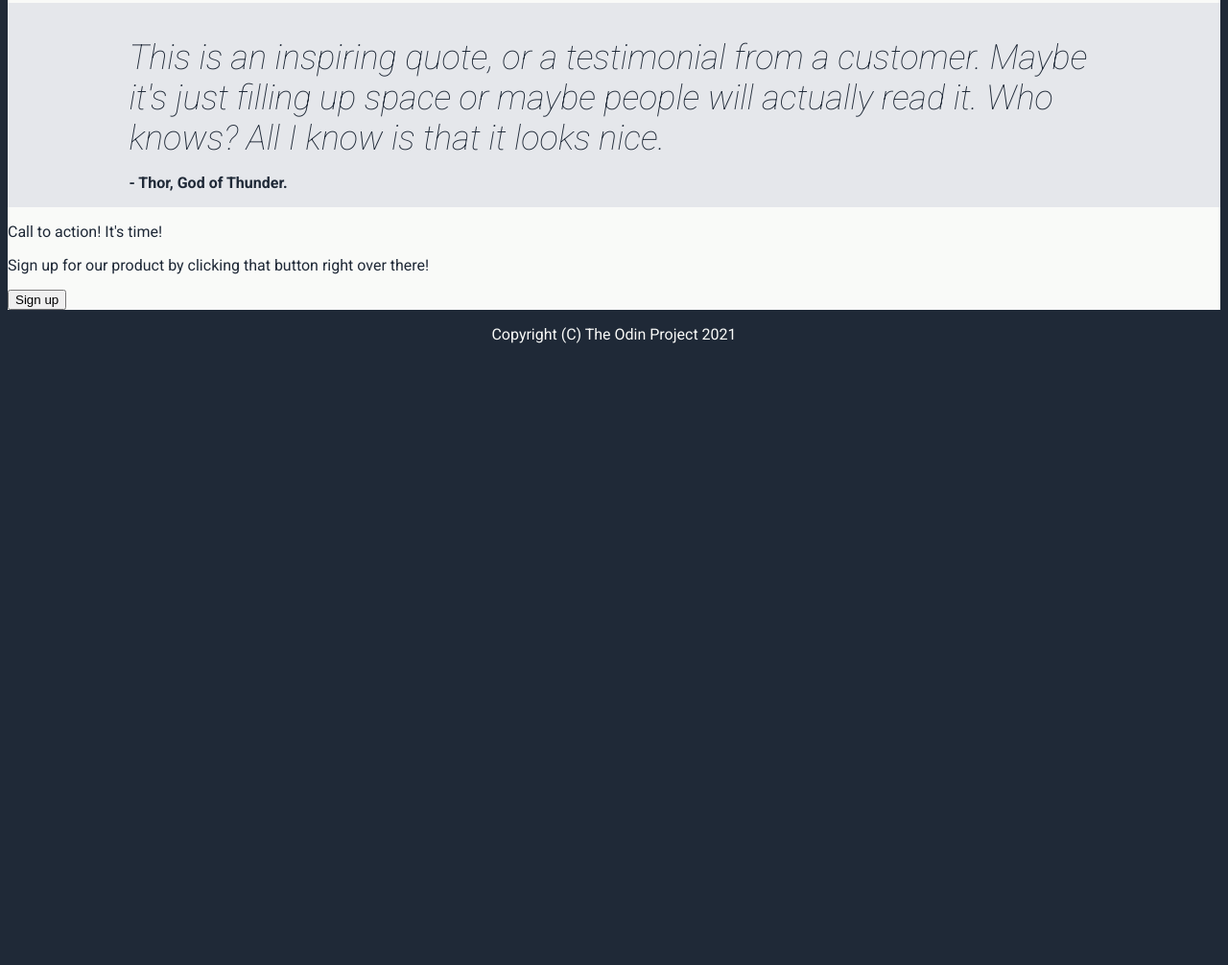
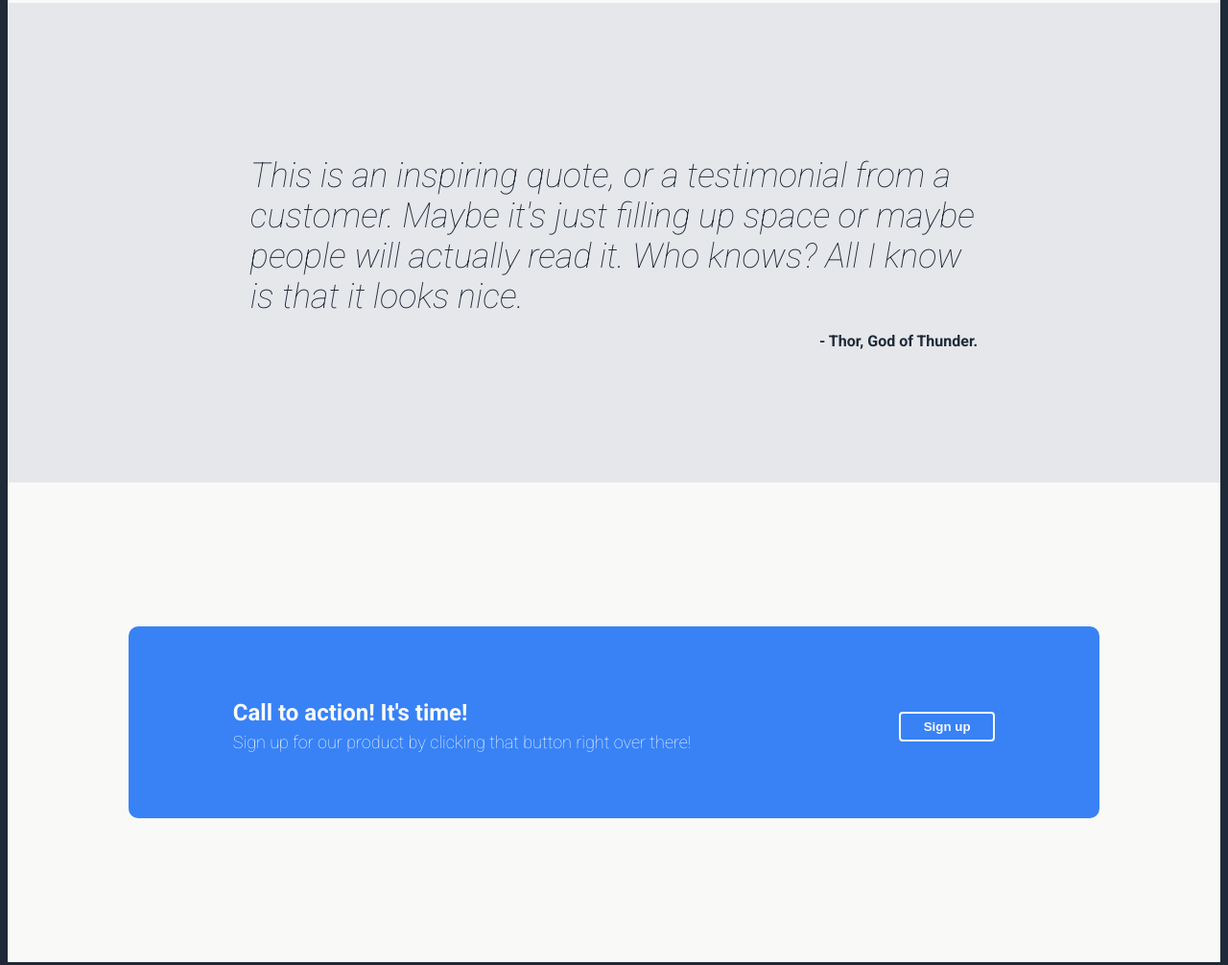
Before and after one commit to bBob21/odin-landing-page, a plain HTML site: page index.html in a window 1280 px wide. Shown: the part 1065-2071 px from the top of the page at 96% size. Before the commit the page ends 1456 px from the top, so only its background shows below. Drawn offline with Linux system fonts and the light colour scheme.

Commit message:
Added styling for action section and fixed margins in hero text

```diff
--- a/index.html
+++ b/index.html
@@ -74,9 +74,15 @@
         </div>
 
         <div class="action">
-            <p class="actiontext">Call to action! It's time!</p>
-            <p class="actionsub">Sign up for our product by clicking that button right over there!</p>
-            <button>Sign up</button>
+            <div class="resizer">
+                <div class="actionbox">
+                    <div>
+                        <p class="actiontext">Call to action! It's time!</p>
+                        <p class="actionsub">Sign up for our product by clicking that button right over there!</p>
+                    </div>
+                    <button class="actionbutton">Sign up</button>
+                </div>
+            </div>
         </div>
     </div>
 
--- a/style.css
+++ b/style.css
@@ -46,7 +46,7 @@ body{
     margin:0px;
 }
 .herosub{
-    margin:0px;
+    margin:10px 0;
     font-size:18px;
     color:#cbcdd0;
 
@@ -57,7 +57,7 @@ body{
     color:#f9faf8;
     font-weight: bold;
     border-radius: 4px;
-    border:none;
+    border:2px solid #3882f6;
     padding:6px;
     width:100px;
 }
@@ -107,7 +107,14 @@ body{
     background-color: #e5e7eb;
     color:#1f2937;
 }
-
+.quote .resizer{
+    height:500px;
+    justify-content: center;
+    display:flex;
+    margin-left:20%;
+    flex-direction: column;
+    width:60%;
+}
 .quotetext{
     font-size:36px;
     color:#1f2937;
@@ -124,6 +131,43 @@ body{
     background-color: #f9faf8;
     color:#1f2937;
 }
+.action .resizer{
+    height:500px;
+    justify-content: center;
+    align-items: center;
+    display:flex;
+}
+.actionbox{
+    display:flex;
+    background-color: #3882f6;
+    border-radius: 10px;
+    width: 100%;
+    height:40%;
+    justify-content:space-around;
+    align-items: center;
+}
+.actiontext{
+    color:#f9faf8;
+    font-weight:bold;
+    font-size:24px;
+    margin-bottom: 0;
+}
+.actionsub{
+    margin-top:6px;
+    color:#f9faf8;
+    font-weight:lighter;
+    font-size: 18px;
+}
+.actionbutton{
+    margin-top:8px;
+    background-color: #3882f6;
+    color:#f9faf8;
+    font-weight: bold;
+    border-radius: 4px;
+    border:2px solid #f9faf8;
+    padding:6px;
+    width:100px;
+}
 
 .footer{
     text-align: center;
```
